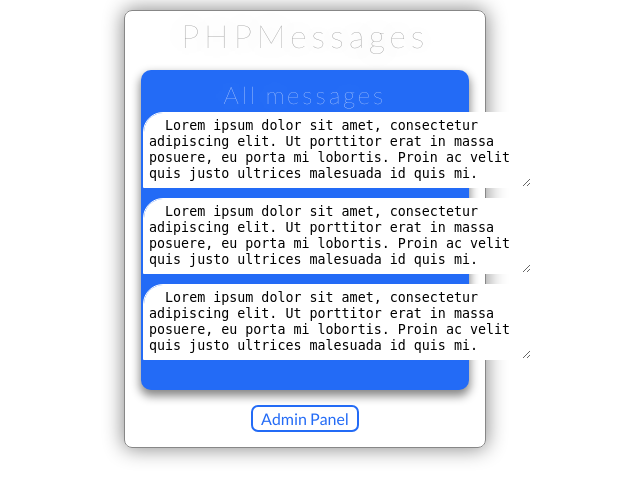
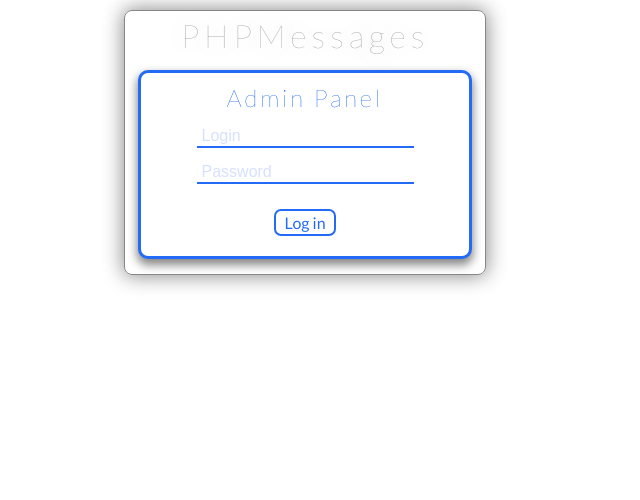
Before and after one commit to Jaclawiciel/PHPMessages, a PHP site: page /html/login.php in a window 1280 px wide. Shown: the top 500 px of the page, without its empty margins (335-975 px from the left). Run offline with PHP 8.4, Linux system fonts and the light colour scheme.

Commit message:
UI completed

```diff
--- a/css/main.css
+++ b/css/main.css
@@ -14,6 +14,23 @@ body {
 a {
   color: #9B9B9B;
   text-decoration: none;
+}
+
+/* unvisited link */
+a:link {
+}
+
+/* visited link */
+a:visited {
+  opacity: 0.5;
+}
+
+/* mouse over link */
+a:hover {
+}
+
+/* selected link */
+a:active {
 }
 
 
@@ -51,6 +68,10 @@ a {
 
 
 /* *** MESSAGES *** */
+#messagesContent, #adminContent {
+  padding-bottom: 15px;
+}
+
 form {
   width: 90%;
   margin: 0 auto;
@@ -97,12 +118,55 @@ form textarea:hover {
   animation-timing-function: linear;
 }
 
+/* *** LOGIN *** */
+
+#loginContent {
+  background-color: #fff;
+  border-color: #236BF6;
+  border-width: 3px;
+  border-style: solid;
+  margin: 0 auto 15px;
+}
+
+#loginContent h2 {
+  margin: 0 auto 10px;
+  color: #236BF6;
+  text-shadow: 0 0;
+}
+
+#loginContent input {
+  display: block;
+  margin: 0 auto 10px;
+  padding: 5px 5px 1px;
+  outline: none;
+  border: none;
+  border-bottom: 2px solid #236BF6;
+  color: #236BF6;
+
+  font-size: 16px;
+}
+
+#loginContent input::placeholder {
+  color: #326BF6;
+  opacity: 0.2
+}
+
+/* *** ADMIN PANEL *** */
+
+/* *** NEW MESSAGE *** */
+#newMessageContent {
+  margin-bottom: 15px;
+}
+
+#newMessageContent form textarea:hover {
+  animation-name: none;
+}
 
 
 /* *** BUTTON LINK *** */
-#buttonLink {
+.button {
   display: inline-block;
-  margin: 15px auto;
+  margin: 15px auto 0;
   padding: 2px 8px;
   border-style: solid;
   border-width: 2px;
@@ -111,10 +175,14 @@ form textarea:hover {
   background-color: #fff;
   color: #236BF6;
 
-  transition: background-color 0.3s, color 0.3s;
+  transition: background-color 0.3s, color 0.3s, border-color 0.3s;
 }
 
-#buttonLink:hover {
+.button:hover {
   background-color: #236BF6;
   color: #fff;
 }
+
+.blueButton:hover {
+  border-color: #fff;
+}
--- a/html/login.php
+++ b/html/login.php
@@ -1,3 +1,4 @@
+<!DOCTYPE html>
 <html>
   <head>
     <title>PHPMessages</title>
@@ -8,19 +9,12 @@
       <div id="header">
         <h1>PHPMessages</h1>
       </div>
-      <form>
-        <h2>All messages</h2>
-        <textarea readonly cols="45" rows="4" name="message">
-  Lorem ipsum dolor sit amet, consectetur adipiscing elit. Ut porttitor erat in massa posuere, eu porta mi lobortis. Proin ac velit quis justo ultrices malesuada id quis mi.
-        </textarea>
-        <textarea readonly cols="45" rows="4" name="message">
-  Lorem ipsum dolor sit amet, consectetur adipiscing elit. Ut porttitor erat in massa posuere, eu porta mi lobortis. Proin ac velit quis justo ultrices malesuada id quis mi.
-        </textarea>
-        <textarea readonly cols="45" rows="4" name="message">
-  Lorem ipsum dolor sit amet, consectetur adipiscing elit. Ut porttitor erat in massa posuere, eu porta mi lobortis. Proin ac velit quis justo ultrices malesuada id quis mi.
-        </textarea>
+      <form id="loginContent">
+        <h2>Admin Panel</h2>
+        <input type="text" name="login" placeholder="Login" autofocus>
+        <input type="password" name="password" placeholder="Password">
+        <a class="button" href="admin.php">Log in</a>
       </form>
-      <a id="buttonLink" href="admin.php">Admin Panel</a>
     </div>
   </body>
 </html>
```
Also changed, not shown: html/NewMessage.php (added, +23 -0 lines), html/admin.php (+30 -0 lines), html/index.php (added, +29 -0 lines).
